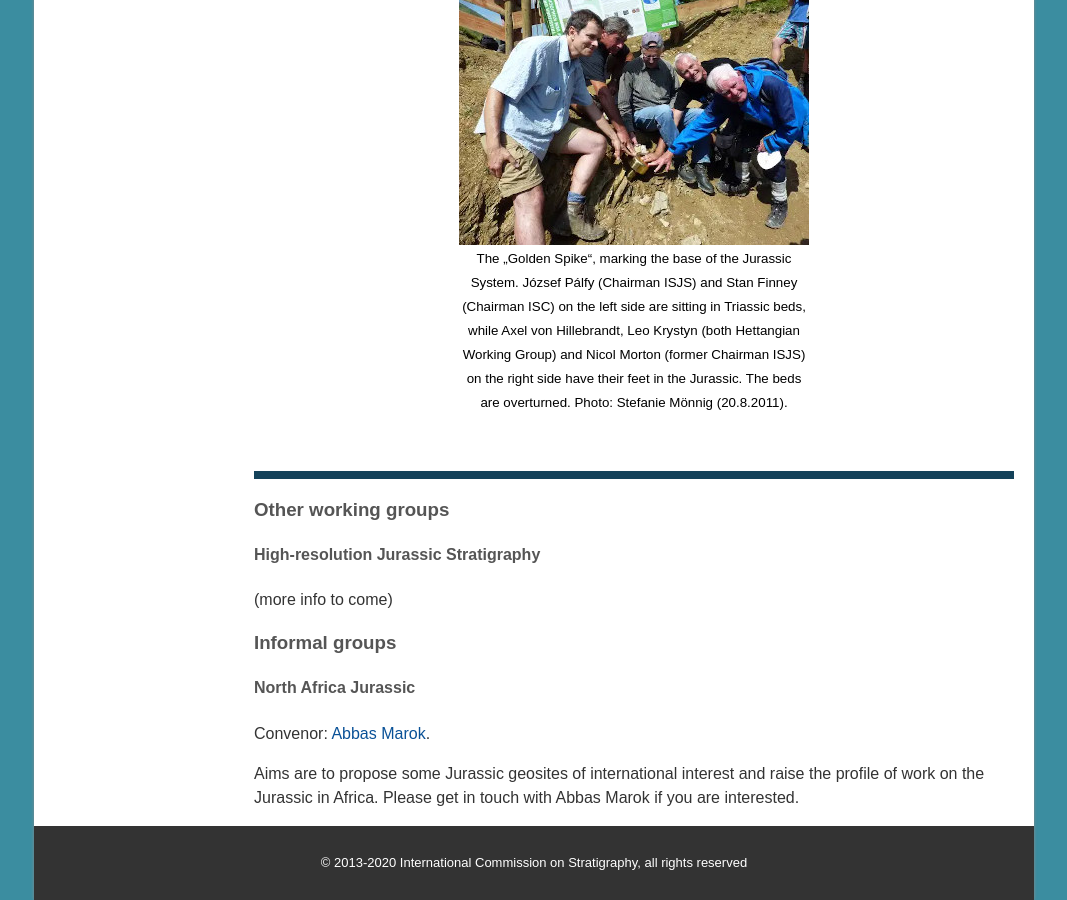
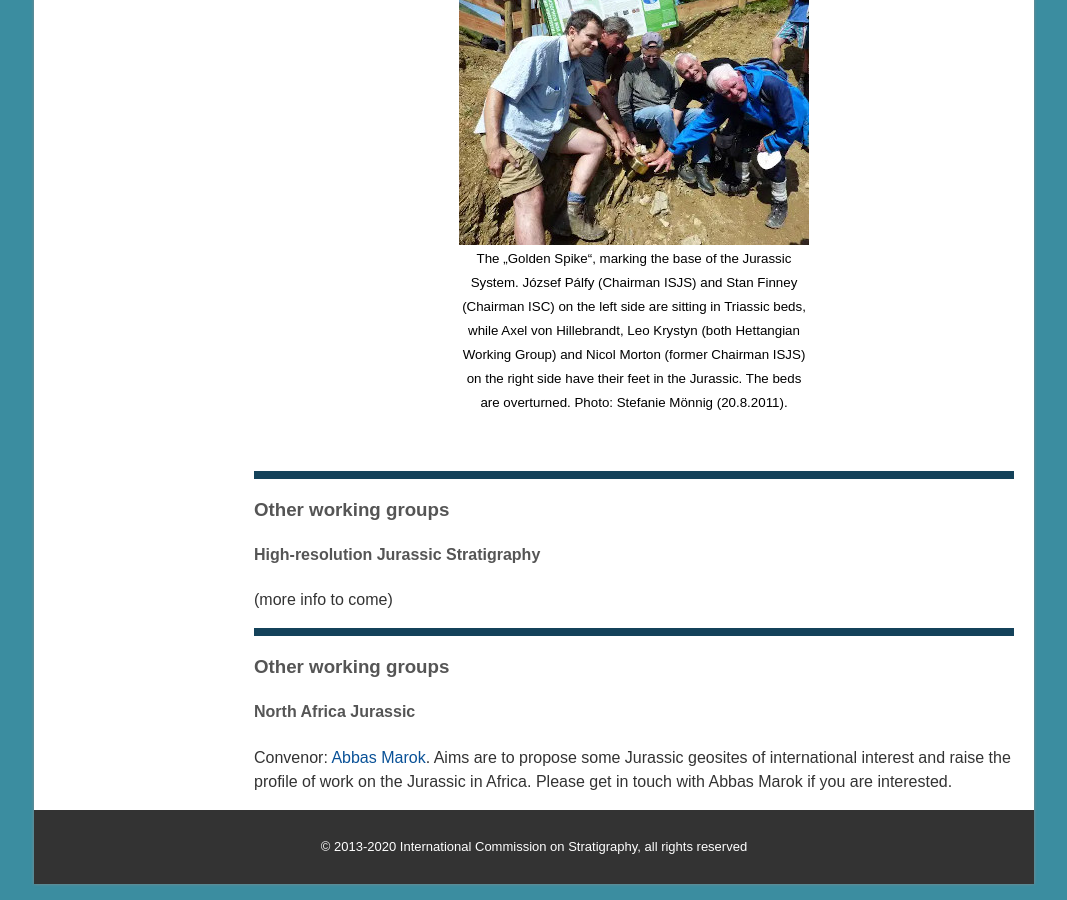
Before and after one commit to i-c-stratigraphy/subcommission-jurassic, a Jekyll site: the page built from pages/our-work.md, in a window 1280 px wide and 900 px high, scrolled down 7313 px. Shown: the whole window, without its empty margins (106-1173 px from the left). Built offline with Jekyll 4.4.1, drawn with Linux system fonts in a browser that asks for light colours.

Commit message:
Update our-work.md

```diff
--- a/pages/our-work.md
+++ b/pages/our-work.md
@@ -177,9 +177,8 @@ A full account is published in:
 ### Other working groups
 #### High-resolution Jurassic Stratigraphy
 (more info to come)
-
-### Informal groups
+<div style="height:8px; width:100%; background-color:#14425A; display:block;">&nbsp;</div>
+### Other working groups
 #### North Africa Jurassic
 Convenor: [Abbas Marok](https://abbasmarok.univ-tlemcen.dz/).
-
 Aims are to propose some Jurassic geosites of international interest and raise the profile of work on the Jurassic in Africa. Please get in touch with Abbas Marok if you are interested.
```
